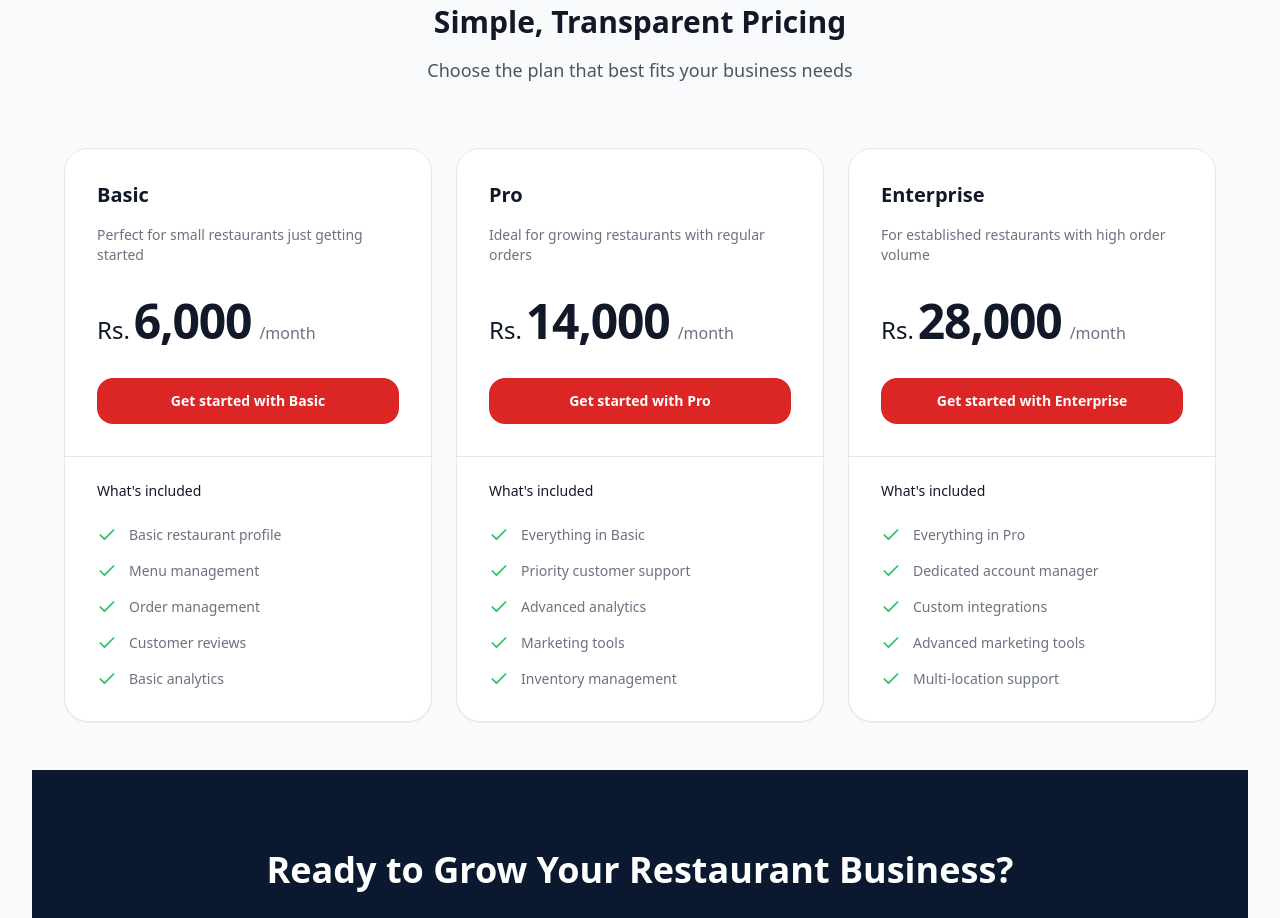
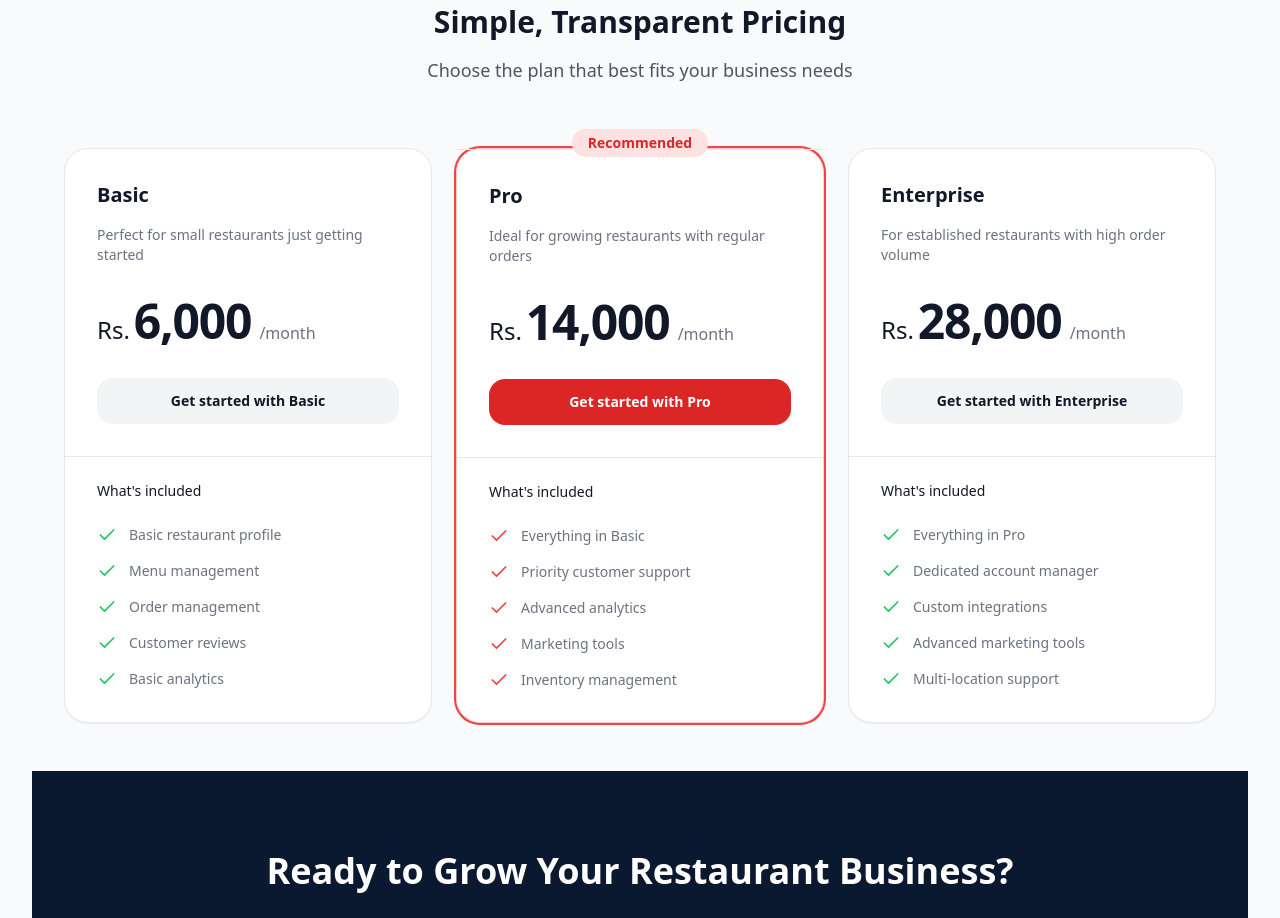
Before and after one commit to basiljilani/Foodo-MVP, a React (Vite) app: page /partner in a window 1280 px wide. Shown: the part 1120-2038 px from the top of the page. Built offline with nearby package versions, Linux system fonts and the light colour scheme; no server answers.

Commit message:
style: Enhance pricing cards visual hierarchy
- Add recommended plan highlight with badge and red accents
- Improve visual hierarchy with consistent spacing
- Make non-recommended plans more subtle
- Fix description heights for better alignment

```diff
--- a/src/pages/Partner.tsx
+++ b/src/pages/Partner.tsx
@@ -38,7 +38,8 @@ export default function Partner() {
         "Order management",
         "Customer reviews",
         "Basic analytics"
-      ]
+      ],
+      recommended: false
     },
     {
       name: "Pro",
@@ -50,7 +51,8 @@ export default function Partner() {
         "Advanced analytics",
         "Marketing tools",
         "Inventory management"
-      ]
+      ],
+      recommended: true
     },
     {
       name: "Enterprise",
@@ -62,7 +64,8 @@ export default function Partner() {
         "Custom integrations",
         "Advanced marketing tools",
         "Multi-location support"
-      ]
+      ],
+      recommended: false
     }
   ];
 
@@ -132,17 +135,35 @@ export default function Partner() {
 
               <div className="mt-12 space-y-4 sm:mt-16 sm:space-y-0 sm:grid sm:grid-cols-2 sm:gap-6 lg:max-w-4xl lg:mx-auto xl:max-w-none xl:mx-0 xl:grid-cols-3">
                 {pricingPlans.map((plan) => (
-                  <div key={plan.name} className="bg-white border border-gray-200 rounded-3xl shadow-sm divide-y divide-gray-200 transition-all duration-300 hover:shadow-xl hover:scale-[1.02]">
+                  <div
+                    key={plan.name}
+                    className={`relative bg-white border ${
+                      plan.recommended
+                        ? 'border-red-200 ring-2 ring-red-500'
+                        : 'border-gray-200'
+                    } rounded-3xl shadow-sm divide-y divide-gray-200 transition-all duration-300 hover:shadow-xl hover:scale-[1.02]`}
+                  >
+                    {plan.recommended && (
+                      <div className="absolute -top-5 inset-x-0 flex justify-center">
+                        <span className="inline-flex rounded-full bg-red-100 px-4 py-1 text-sm font-semibold text-red-600">
+                          Recommended
+                        </span>
+                      </div>
+                    )}
                     <div className="p-8">
                       <h3 className="text-xl font-semibold text-gray-900">{plan.name}</h3>
-                      <p className="mt-4 text-sm text-gray-500">{plan.description}</p>
+                      <p className="mt-4 text-sm text-gray-500 min-h-[40px]">{plan.description}</p>
                       <div className="mt-8 flex items-baseline">
                         <span className="text-2xl font-medium text-gray-900">Rs.</span>
                         <span className="text-5xl font-bold tracking-tight text-gray-900 ml-1">{plan.price}</span>
                         <span className="text-base font-medium text-gray-500 ml-2">/month</span>
                       </div>
                       <button
-                        className="mt-8 block w-full bg-red-600 border border-transparent rounded-2xl py-3 text-sm font-semibold text-white text-center hover:bg-red-700 transition-colors duration-300"
+                        className={`mt-8 block w-full border border-transparent rounded-2xl py-3 text-sm font-semibold text-center transition-colors duration-300 ${
+                          plan.recommended
+                            ? 'bg-red-600 text-white hover:bg-red-700'
+                            : 'bg-gray-100 text-gray-900 hover:bg-gray-200'
+                        }`}
                       >
                         Get started with {plan.name}
                       </button>
@@ -152,7 +173,7 @@ export default function Partner() {
                       <ul className="mt-6 space-y-4">
                         {plan.features.map((feature) => (
                           <li key={feature} className="flex space-x-3">
-                            <Check className="flex-shrink-0 h-5 w-5 text-green-500" aria-hidden="true" />
+                            <Check className={`flex-shrink-0 h-5 w-5 ${plan.recommended ? 'text-red-500' : 'text-green-500'}`} aria-hidden="true" />
                             <span className="text-sm text-gray-500">{feature}</span>
                           </li>
                         ))}
```
